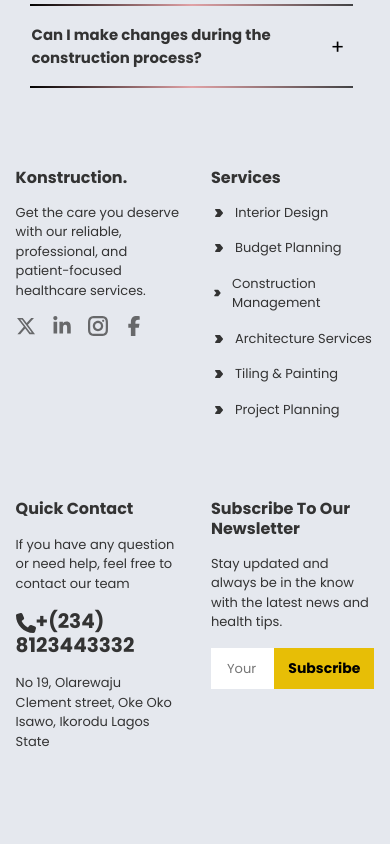
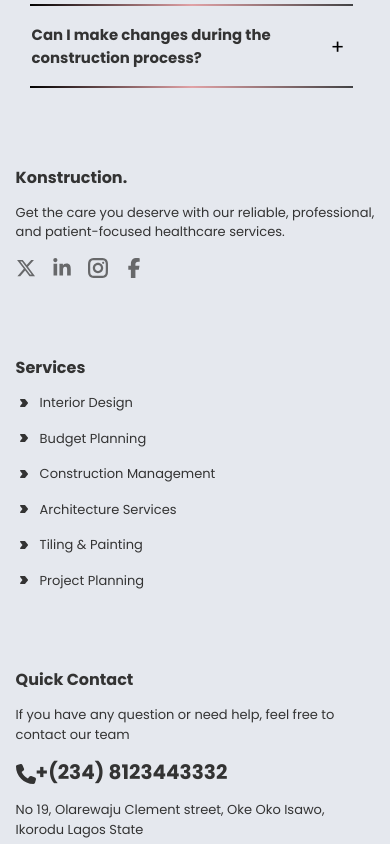
Before and after one commit to Olawoyin1/Construction-Website, a React (Create React App) app: page / in a window 390 px wide. Shown: the part 6660-7504 px from the top of the page. Before the commit the page ends 7459 px from the top, so only its background shows below. Built offline with nearby package versions, Linux system fonts and the light colour scheme.

Commit message:
Footer back to one column

```diff
--- a/src/App.css
+++ b/src/App.css
@@ -380,11 +380,11 @@ p{
 }
 
 @media (max-width: 576px) {
-  /* .grid{
+  .grid{
     display: grid;
     grid-template-columns: 1fr ;
     gap: 1.7rem;
-  } */
+  }
 
   .hero-text h1{
     font-size: 2rem;
```
